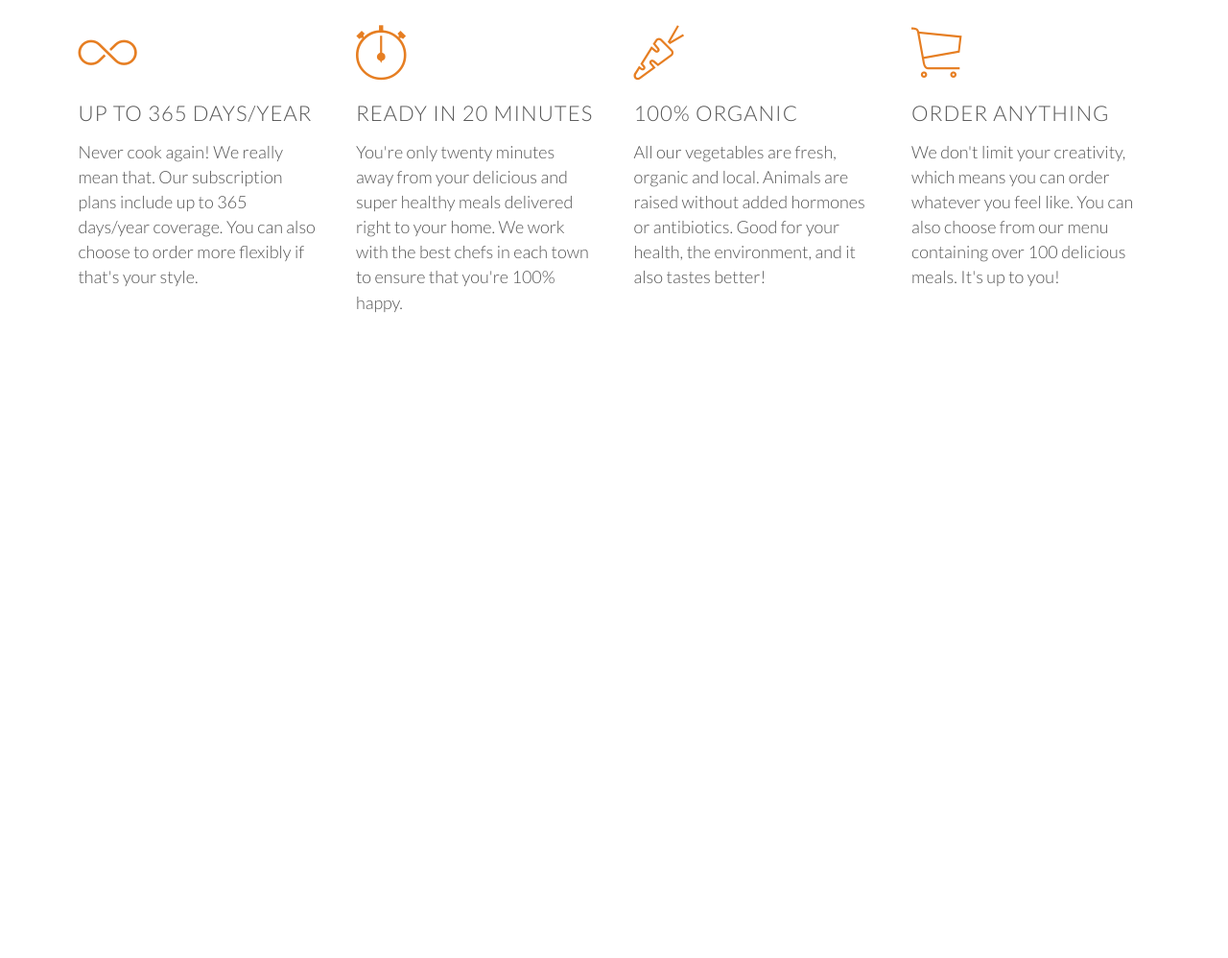
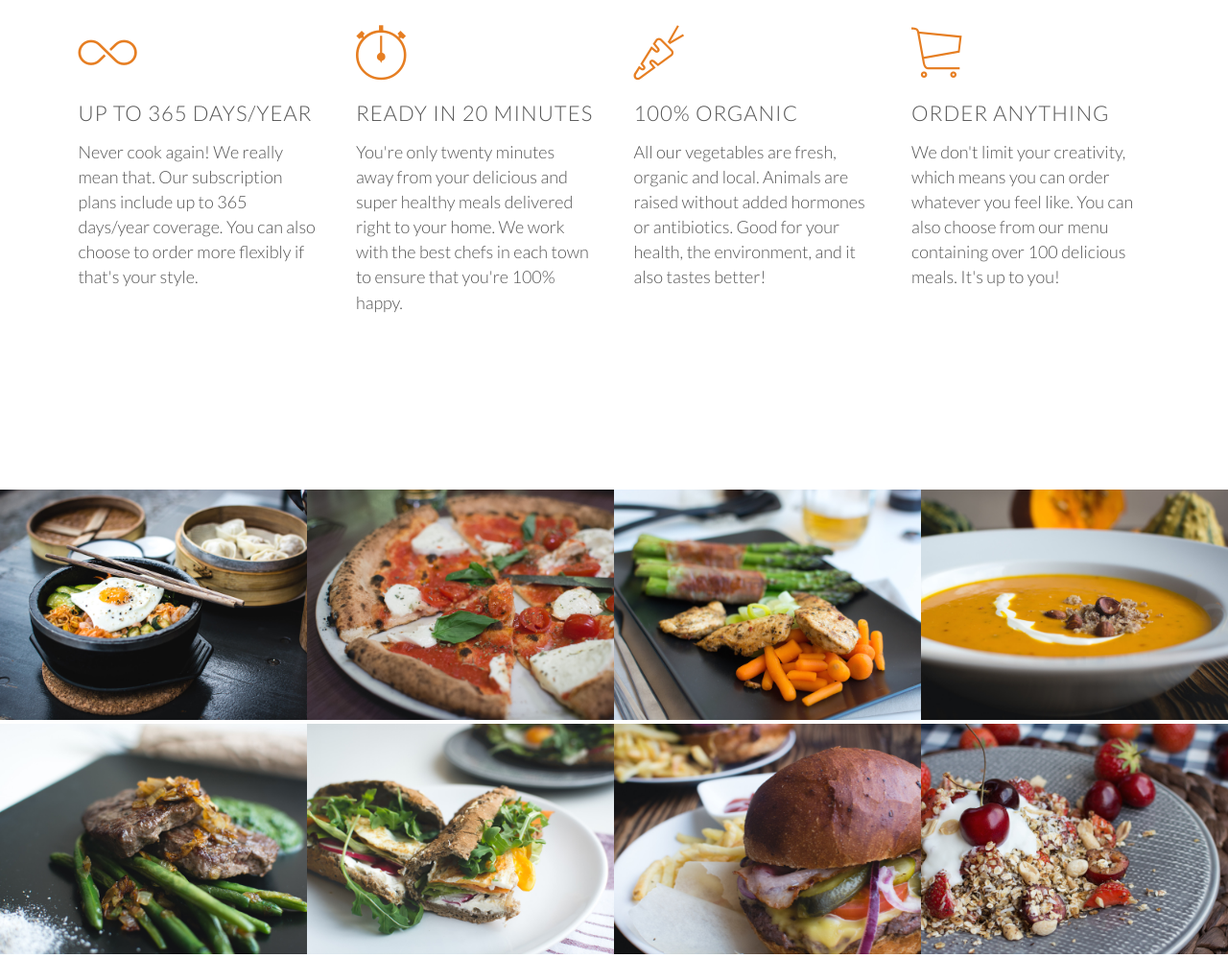
Before and after one commit to Pkdarius/Omnifood, a plain HTML site: page index.html in a window 1280 px wide. Shown: the part 1050-2048 px from the top of the page at 96% size. Before the commit the page ends 1480 px from the top, so only its background shows below. Drawn offline with Linux system fonts and the light colour scheme; files whose address does not match are found by name.

Commit message:
Building the favorite meals section - Part 1

```diff
--- a/index.html
+++ b/index.html
@@ -65,6 +65,53 @@
       </div>
     </div>
   </section>
+
+  <section class="section-meals">
+    <ul class="meals-showcase">
+      <li>
+        <figure class="meal-photo">
+          <img src="resources/img/1.jpg" alt="Korean bibimbap with egg and vegetables">
+        </figure class="meal-photo">
+      </li>
+      <li>
+        <figure class="meal-photo">
+          <img src="resources/img/2.jpg" alt="Simple italian pizza with cherry tomatoes">
+        </figure class="meal-photo">
+      </li>
+      <li>
+        <figure class="meal-photo">
+          <img src="resources/img/3.jpg" alt="Chicken breast steak with vegetables ">
+        </figure class="meal-photo">
+      </li>
+      <li>
+        <figure class="meal-photo">
+          <img src="resources/img/4.jpg" alt="Autumn pumpkin soup">
+        </figure class="meal-photo">
+      </li>
+    </ul>
+    <ul class="meals-showcase">
+      <li>
+        <figure class="meal-photo">
+          <img src="resources/img/5.jpg" alt="Paleo beef steak with vegetables">
+        </figure class="meal-photo">
+      </li>
+      <li>
+        <figure class="meal-photo">
+          <img src="resources/img/6.jpg" alt="Healthy baguette with egg and vegetables">
+        </figure class="meal-photo">
+      </li>
+      <li>
+        <figure class="meal-photo">
+          <img src="resources/img/7.jpg" alt="Burger with cheddar and bacon">
+        </figure class="meal-photo">
+      </li>
+      <li>
+        <figure class="meal-photo">
+          <img src="resources/img/8.jpg" alt="Granola with cherries and strawberries">
+        </figure class="meal-photo">
+      </li>
+    </ul>
+  </section>
 </body>
 
 </html>
--- a/resources/css/style.css
+++ b/resources/css/style.css
@@ -145,7 +145,6 @@ h2::after {
 /* HEADER */
 /* ------------------------------------------------------------ */
 
-
 header {
   background-image: linear-gradient(rgba(0, 0, 0, 0.7), rgba(0, 0, 0, 0.7)), url("img/hero.jpg");
   background-size: cover;
@@ -193,5 +192,29 @@ header {
 .main-nav li a:hover,
 .main-nav li a:active {
   border-bottom: 2px solid #e67e22;
+}
 
+/* ------------------------------------------------------------ */
+/* MEALS */
+/* ------------------------------------------------------------ */
+
+.meals-showcase {
+  list-style: none;
+  width: 100%;
 }
+
+.meals-showcase li {
+  display: block;
+  float: left;
+  width: 25%;
+}
+
+.meal-photo {
+  width: 100%;
+  margin: 0;
+}
+
+.meal-photo img {
+  width: 100%;
+  height: auto;
+}
```
